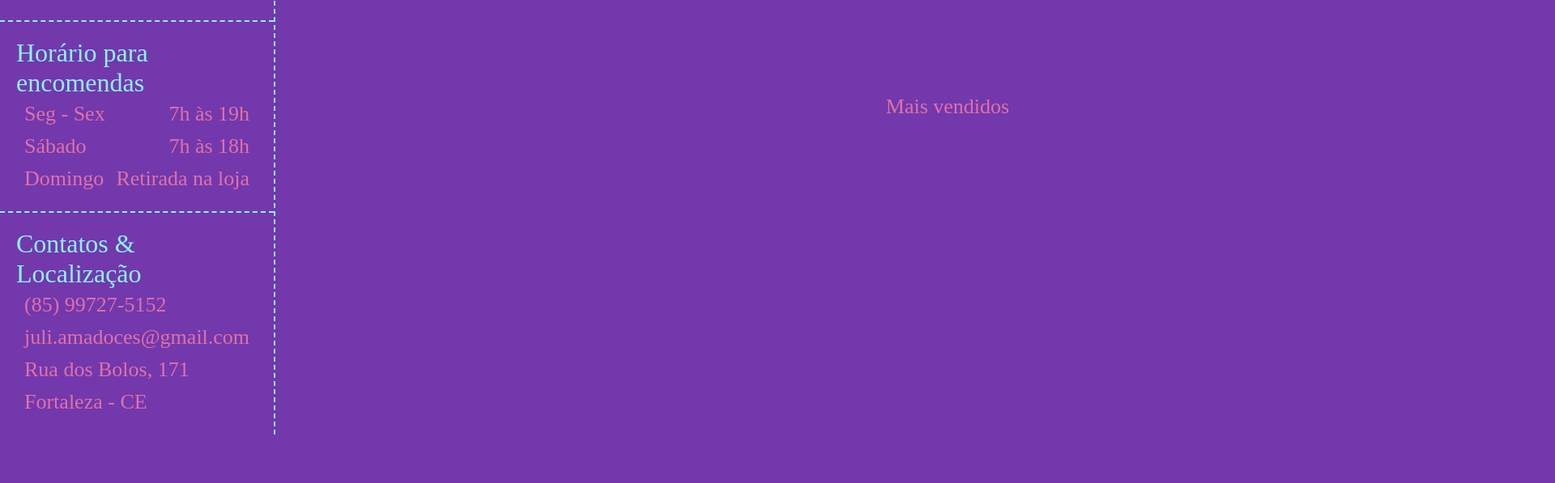
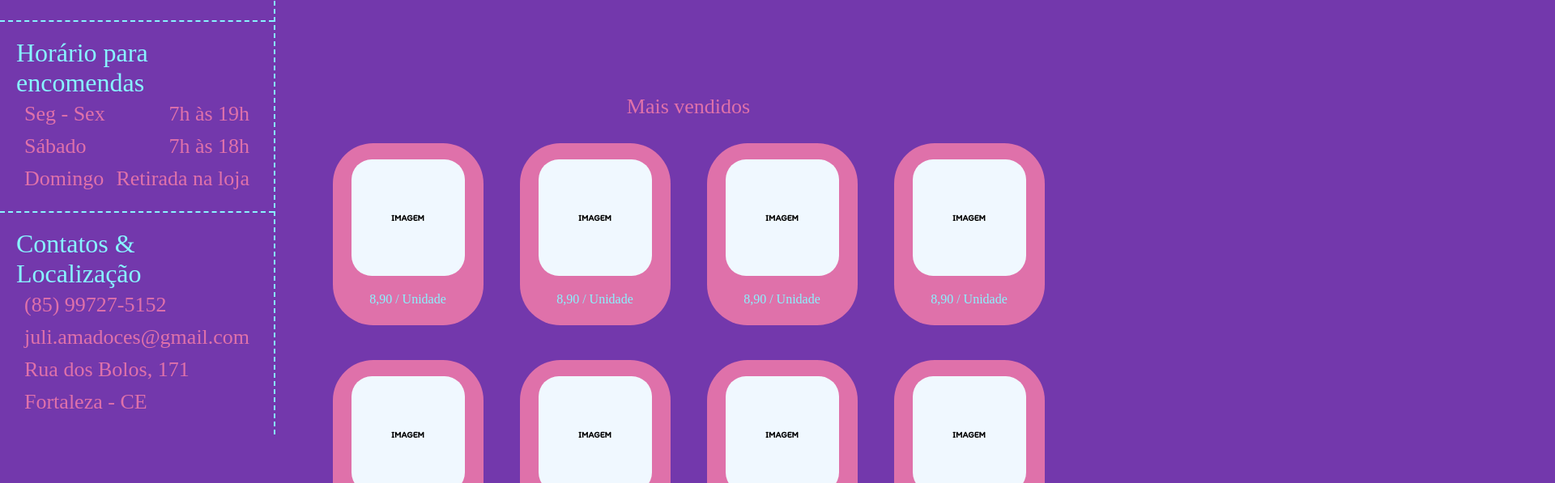
Before and after one commit to devbpatriciocosta/juli-ama-boles-doces, a Next.js app: page / in a window 1280 px wide. Shown: the part 419-1016 px from the top of the page at 81% size, 1920 px wide, since content can reach past the window. Before the commit the page ends 956 px from the top, so only its background shows below. Built offline with nearby package versions, Linux system fonts and the light colour scheme.

Commit message:
Adding Product session on index

```diff
--- a/pages/index.jsx
+++ b/pages/index.jsx
@@ -5,6 +5,7 @@ import Navbar from '../src/components/navbar/Navbar'
 import IntroInfo from '../src/components/introInfo/IntroInfo'
 import TimeInfos from '../src/components/timeInfos/TimeInfos'
 import Products from '../src/components/products/Products'
+import ProductCard from '../src/components/productCard/ProductCard'
 
 const Header = styled.div`
   display: flex;
@@ -22,13 +23,22 @@ const IntroInfoContainer = styled.div`
   width: 1500px;
 `
 
-const ProductsContainer = styled.div`
+const ProductsMainContainer = styled.div`
   display: flex;
   align-items: center;
   justify-content: center;
-  width: 1500px;
+  flex-direction: column;
+  max-width: 1500px;
   margin-left: 420px;
   margin-top: -420px;
+`
+
+const ProductsCardMainContainer = styled.div`
+  display: grid;
+  grid-column-gap: 45px;
+  grid-row-gap: 43px;
+  grid-template-columns: repeat(4, 1fr);
+  margin-top: 30px;
 `
 
 export default function confeitariaApp() {
@@ -44,9 +54,19 @@ export default function confeitariaApp() {
           <IntroInfo />
         </IntroInfoContainer>
       </InfoContainer>
-      <ProductsContainer>
+      <ProductsMainContainer>
         <Products />
-      </ProductsContainer>
+        <ProductsCardMainContainer>
+          <ProductCard />
+          <ProductCard />
+          <ProductCard />
+          <ProductCard />
+          <ProductCard />
+          <ProductCard />
+          <ProductCard />
+          <ProductCard />
+        </ProductsCardMainContainer>
+      </ProductsMainContainer>
     </>
   )
 }
```
